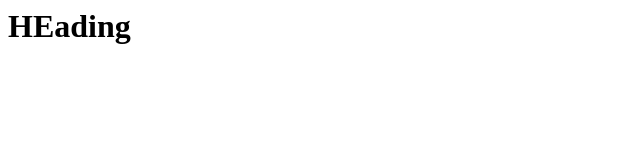
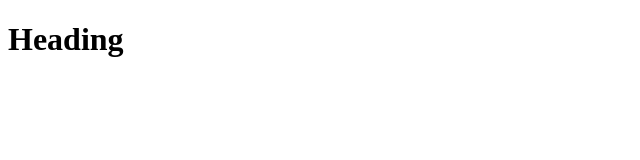
Before and after one commit to nayandotdesign/nayandotdesign.github.io, a plain HTML site: page index.html in a window 1280 px wide. Shown: the whole page, without its empty margins (0-640 px from the left). Drawn offline with Linux system fonts and the light colour scheme.

Commit message:
Commit from Ishpreet

```diff
--- a/index.html
+++ b/index.html
@@ -1 +1,11 @@
-<h1>HEading</h1>
+<!DOCTYPE html>
+<html lang="en">
+<head>
+    <meta charset="UTF-8">
+    <meta name="viewport" content="width=device-width, initial-scale=1.0">
+    <title>Document</title>
+</head>
+<body>
+    <h1>Heading</h1>
+</body>
+</html>
```
